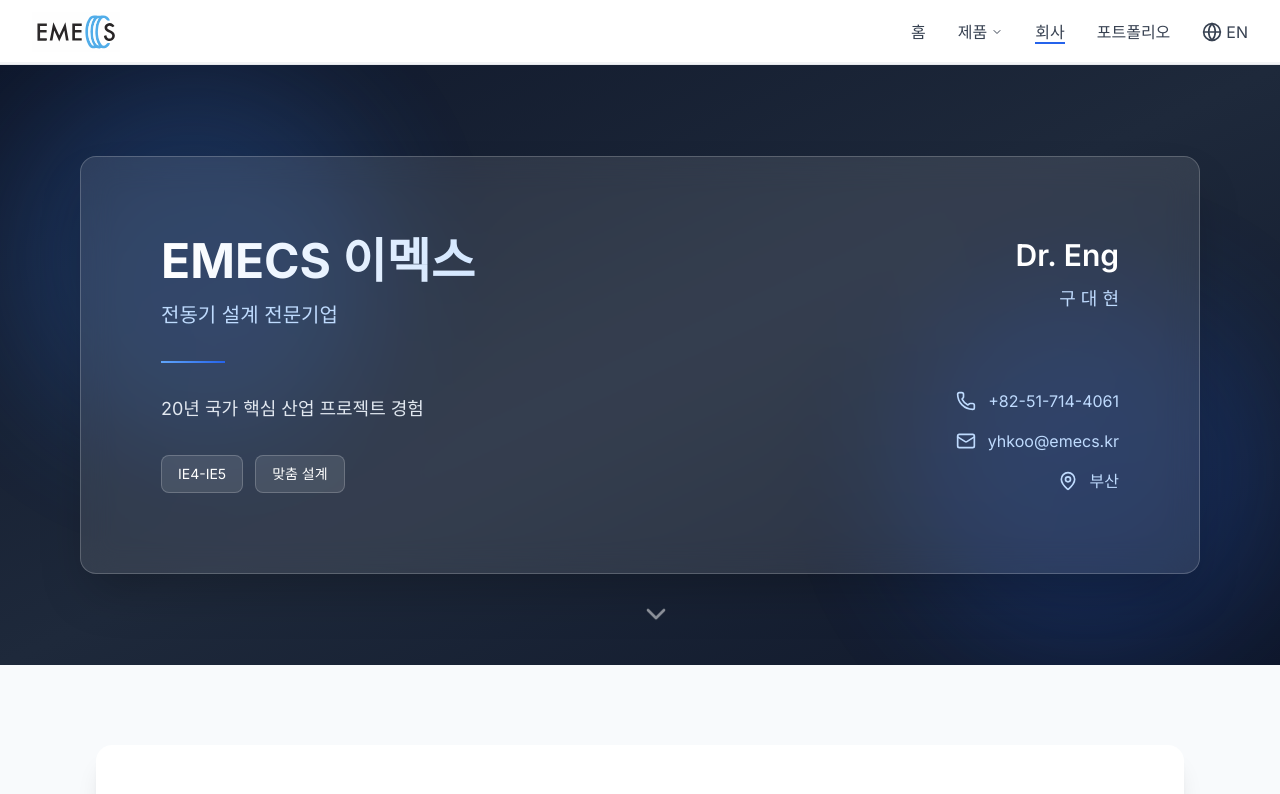
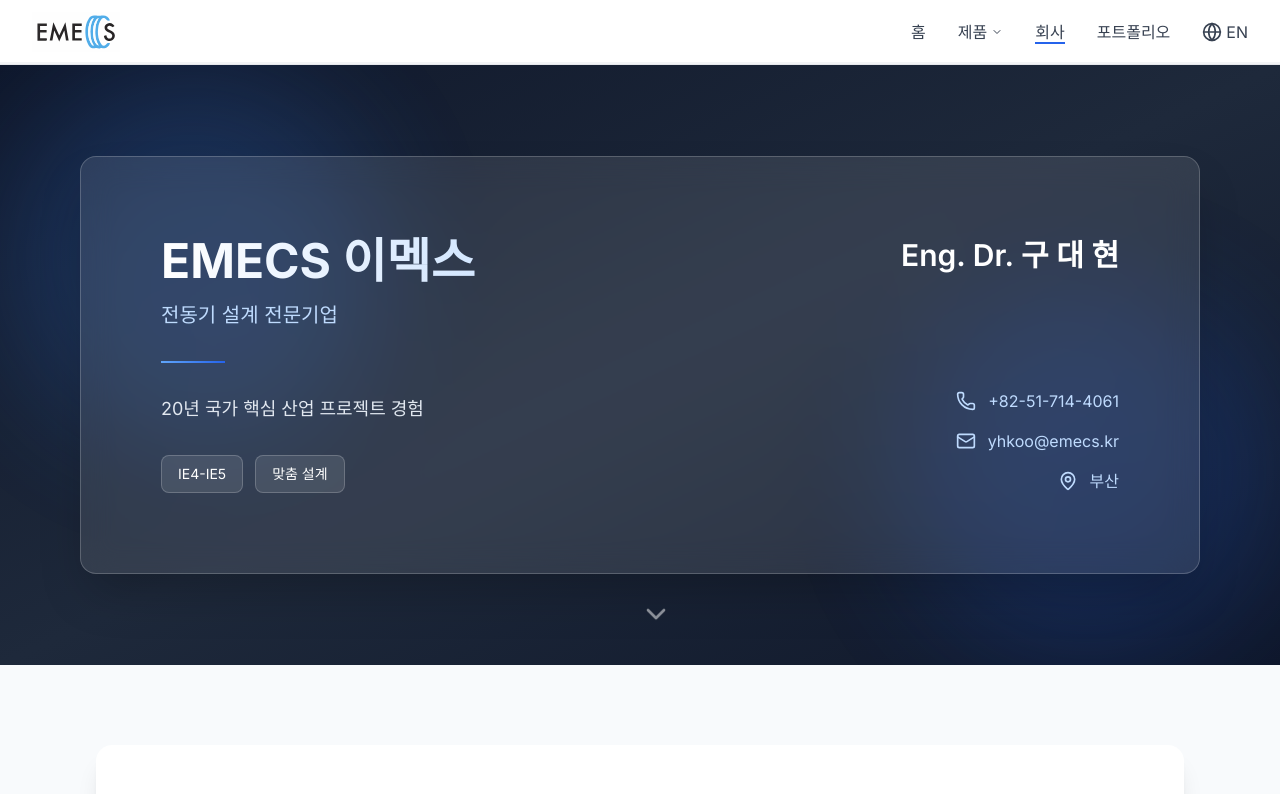
Before and after one commit to AugustineKdu/emecs_web, a Next.js app: page /about in a window 1280 px wide. Shown: the top 794 px of the page. Built offline with nearby package versions, Linux system fonts and the light colour scheme.

Commit message:
update company

```diff
--- a/src/components/company/CompanyAboutSection.tsx
+++ b/src/components/company/CompanyAboutSection.tsx
@@ -89,11 +89,11 @@ export function CompanyAboutSection() {
                             <div className="flex flex-col justify-between lg:text-right">
                                 <div>
                                     <p className="text-lg md:text-3xl font-semibold mb-3">
-                                        {t('Dr. Eng', 'Dr. Eng')} <span className="text-blue-200"></span>
-                                    </p>
-                                    <p className="text-lg text-blue-200 mb-8">
+                                    {/* <p className="text-lg text-blue-200 mb-8"> */}
+                                        {t('Eng. Dr.', 'Eng. Dr.')} <span className="text-blue-200"></span>
                                         {t('구 대 현', 'Dae-Hyun Koo')}
                                     </p>
+
                                 </div>
 
                                 {/* 연락처 */}
```
